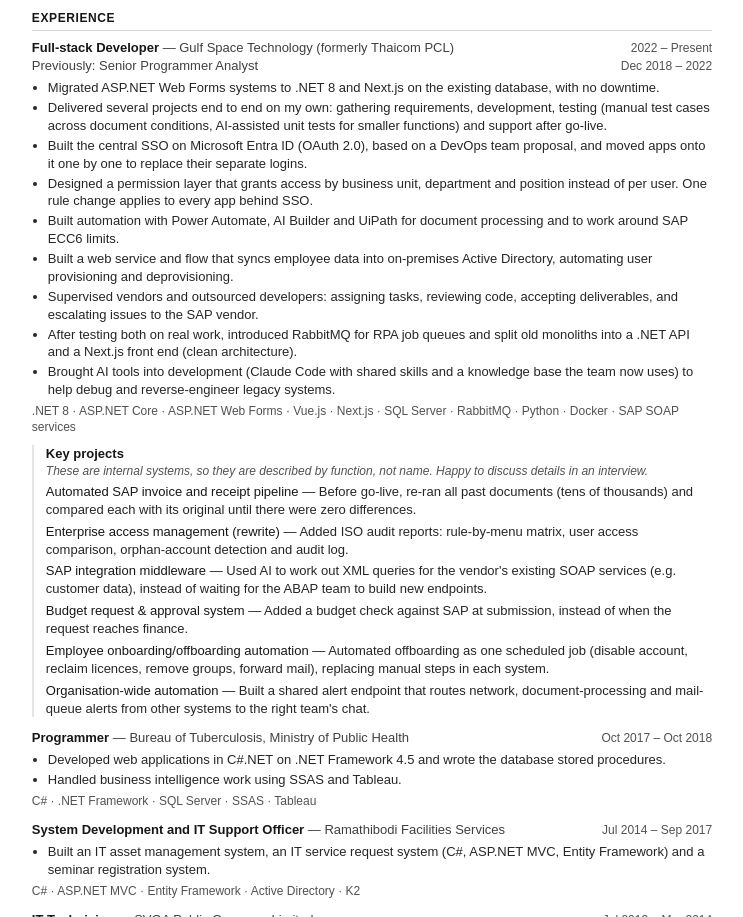
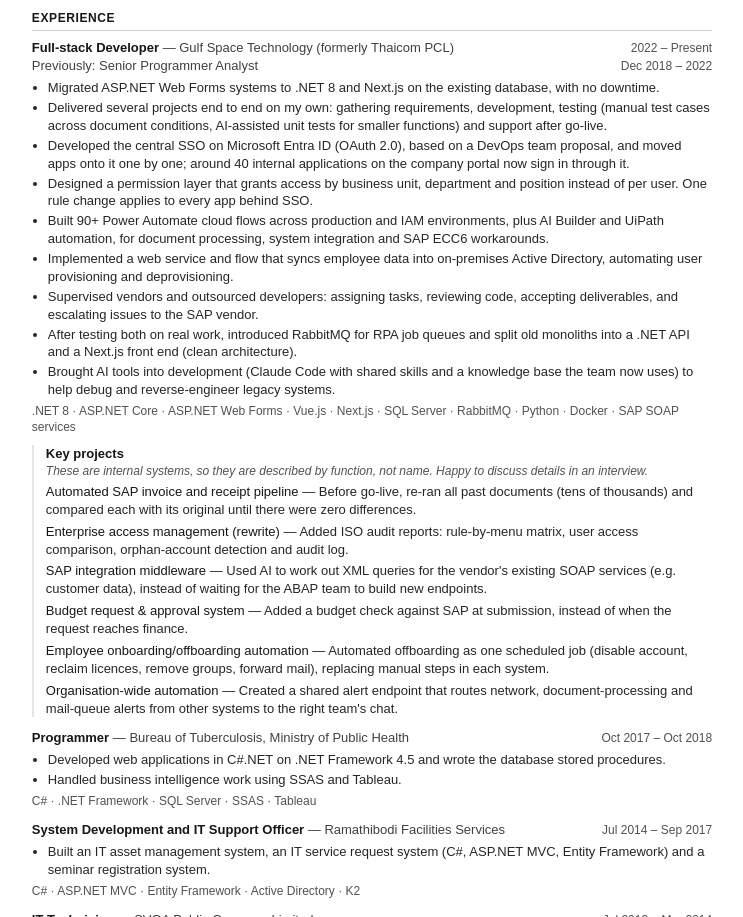
Before and after one commit to jerateep/jerateeps.dev, a Next.js app: page /en/resume in a window 1280 px wide. Shown: the part 420-1337 px from the top of the page, without its empty margins (268-1011 px from the left). Built offline with nearby package versions, Linux system fonts and the light colour scheme; a web font is replaced by a local one.

Commit message:
docs: add verified counts for SSO apps and Power Automate flows, vary verbs

```diff
--- a/content/profile.ts
+++ b/content/profile.ts
@@ -152,20 +152,20 @@
           en: "Delivered several projects end to end on my own: gathering requirements, development, testing (manual test cases across document conditions, AI-assisted unit tests for smaller functions) and support after go-live.",
         },
         {
-          th: "พัฒนาระบบ SSO กลางบน Microsoft Entra ID (OAuth 2.0) ต่อยอดจากข้อเสนอของทีม DevOps แล้วค่อย ๆ ย้ายแอปอื่นมาใช้ แทน login แยกของแต่ละแอป",
-          en: "Built the central SSO on Microsoft Entra ID (OAuth 2.0), based on a DevOps team proposal, and moved apps onto it one by one to replace their separate logins.",
+          th: "พัฒนาระบบ SSO กลางบน Microsoft Entra ID (OAuth 2.0) ต่อยอดจากข้อเสนอของทีม DevOps แล้วค่อย ๆ ย้ายแอปมาใช้ ปัจจุบันมีแอปภายในราว 40 ระบบบน portal กลาง แทน login แยกของแต่ละแอป",
+          en: "Developed the central SSO on Microsoft Entra ID (OAuth 2.0), based on a DevOps team proposal, and moved apps onto it one by one; around 40 internal applications on the company portal now sign in through it.",
         },
         {
           th: "ออกแบบ permission layer ที่ให้สิทธิ์ตามโครงสร้างองค์กร (สังกัด แผนก ตำแหน่ง) แทนการ assign สิทธิ์รายคน แก้ rule จุดเดียวมีผลกับทุกแอปที่อยู่หลัง SSO",
           en: "Designed a permission layer that grants access by business unit, department and position instead of per user. One rule change applies to every app behind SSO.",
         },
         {
-          th: "ออกแบบระบบ automation ด้วย Power Automate, AI Builder และ UiPath สำหรับงาน document processing และเพื่อ workaround ข้อจำกัดของ SAP ECC6",
-          en: "Built automation with Power Automate, AI Builder and UiPath for document processing and to work around SAP ECC6 limits.",
+          th: "สร้าง Power Automate cloud flow มากกว่า 90 flow บน environment production และ IAM รวมถึงงาน AI Builder และ UiPath สำหรับ document processing, เชื่อมระบบ และ workaround ข้อจำกัดของ SAP ECC6",
+          en: "Built 90+ Power Automate cloud flows across production and IAM environments, plus AI Builder and UiPath automation, for document processing, system integration and SAP ECC6 workarounds.",
         },
         {
           th: "พัฒนา web service และ flow สำหรับ sync ข้อมูลพนักงานจาก SQL Server เข้าสู่ Active Directory เพื่อทำ user provisioning และ deprovisioning แบบอัตโนมัติ",
-          en: "Built a web service and flow that syncs employee data into on-premises Active Directory, automating user provisioning and deprovisioning.",
+          en: "Implemented a web service and flow that syncs employee data into on-premises Active Directory, automating user provisioning and deprovisioning.",
         },
         {
           th: "กำกับงาน vendor และ outsource developer ทั้ง assign งาน, code review และตรวจรับงาน และ escalate ปัญหากับ vendor ของระบบ SAP",
@@ -674,7 +674,7 @@
         },
         {
           th: "ทำ alerting endpoint กลางที่ระบบอื่นยิงเข้ามาได้ ทั้ง alert อุปกรณ์ network, สถานะงาน document processing และ mail queue ที่ค้าง แล้วส่งต่อเข้าแชตของทีมที่รับผิดชอบ",
-          en: "Built a shared alert endpoint that routes network, document-processing and mail-queue alerts from other systems to the right team's chat.",
+          en: "Created a shared alert endpoint that routes network, document-processing and mail-queue alerts from other systems to the right team's chat.",
         },
         {
           th: "Wrap ข้อมูลของระบบภายในเป็น API ให้ระบบอื่นเรียกใช้ เช่น org chart และ reference data ของระบบจัดสรรทรัพยากร โดยไม่ต้องเปิดฐานข้อมูลให้กันตรง ๆ",
```
Also changed, not shown: 1 other file (tests, documents, lock files or other folders).
